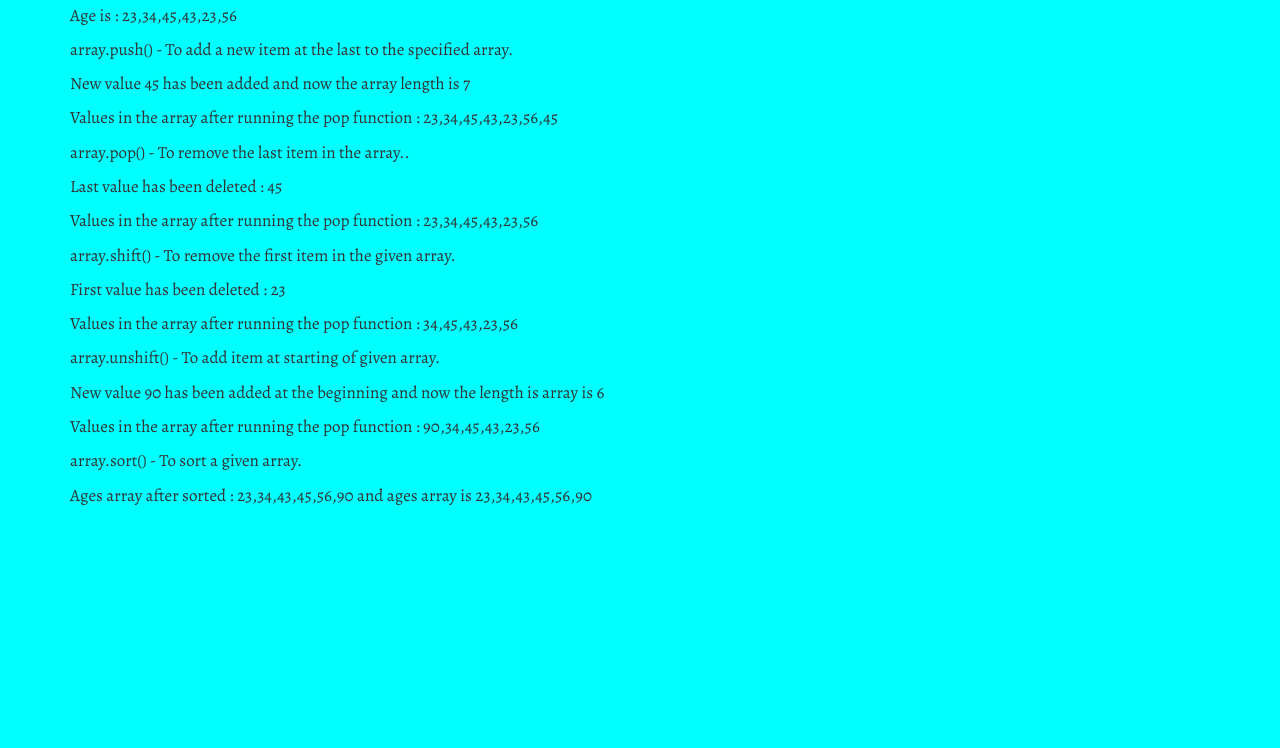
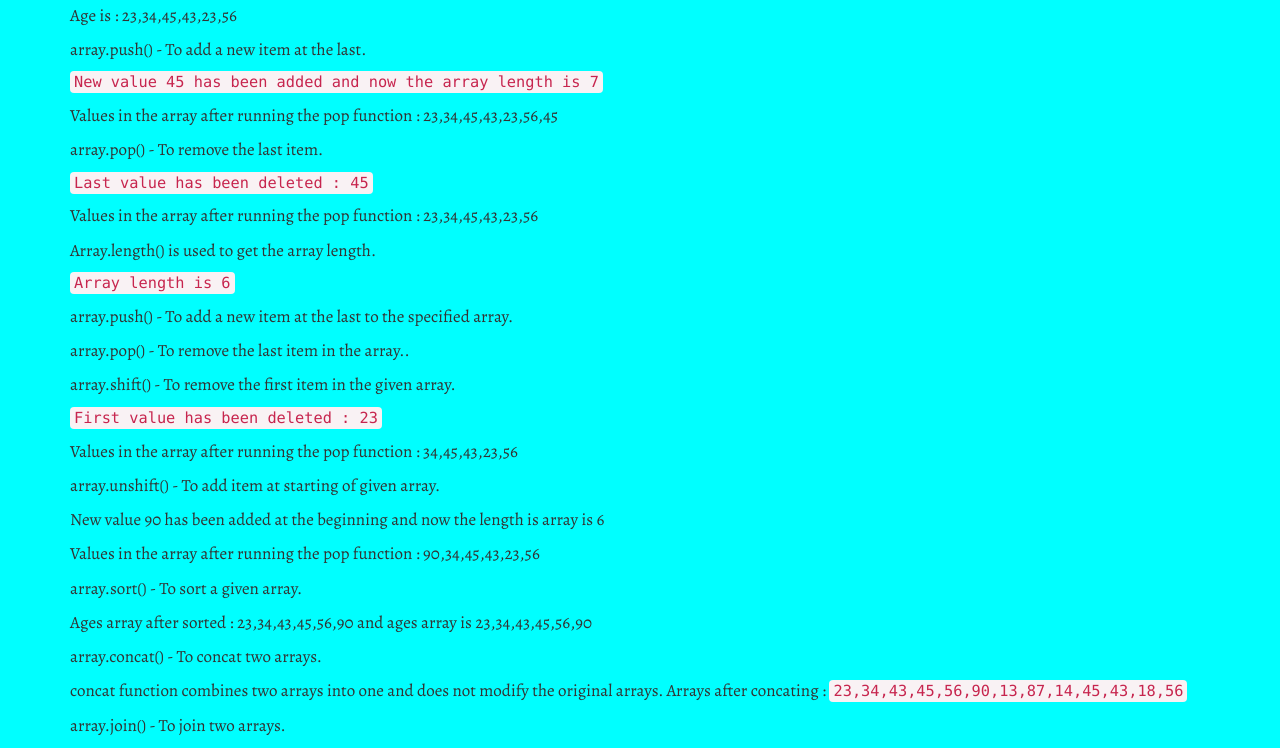
Before and after one commit to naveenmannam/mina-arrays, a website: page index.html in a window 1280 px wide. Shown: the part 66-814 px from the top of the page. Drawn offline with nearby package versions, Linux system fonts and the light colour scheme.

Commit message:
added concat , join , reverse array functions

```diff
--- a/app.js
+++ b/app.js
@@ -11,6 +11,9 @@ document.getElementById('my-after').innerHTML = "Values in the array after runni
 
 var mypop = document.getElementById('my-pop');
 mypop.innerHTML = "Last value has been deleted : " + ages.pop();
+
+var mylen = document.getElementById('my-len');
+mylen.innerHTML = "Array length is " + ages.length;
 
 document.getElementById('my-final').innerHTML = "Values in the array after running the pop function : " + ages;
 
@@ -42,7 +45,7 @@ var getTotal = function(myvalue){
 }
 
 
-var sumOfAges =getTotal(ages);
+var sumOfAges = getTotal(ages);
 
 console.log(sumOfAges);
 
@@ -50,12 +53,33 @@ var newages = [13,87,14,45,43,18,56]
 
 console.log(newages);
 
-var result = newages.filter(function(value){
+var filterresult = newages.filter(function(value){
 	return value > 15;
+	// Filter in array is used to get the output as a boolean result.
 });
 
+var mapresult = newages.map((item) => {
+	return item * 2;
+	// Map in arrays can be used to perform athematic operations in the result.
+})
 
-console.log(result);
+console.log(filterresult);
+console.log(mapresult);
+
+console.log("Array can be reversed using array.reverse() function " + mapresult.reverse());
+
+var mycon = ages.concat(newages);
+var myconcat = document.getElementById('my-concat');
+
+myconcat.innerHTML = "concat function combines two arrays into one and does not modify the original arrays. Arrays after concating : <code> " + mycon + "</code>";
+
+var myjoin = ages.join(', ');
+
+// join function in array mergers the contents into a string and places
+// them in between the elements.
+
+console.log(myjoin);
+
 
 
 
--- a/index.html
+++ b/index.html
@@ -6,13 +6,20 @@
         <link rel="stylesheet" href="https://maxcdn.bootstrapcdn.com/bootstrap/3.3.7/css/bootstrap.min.css"
          integrity="sha384-BVYiiSIFeK1dGmJRAkycuHAHRg32OmUcww7on3RYdg4Va+PmSTsz/K68vbdEjh4u" crossorigin="anonymous">
          <link href="https://fonts.googleapis.com/css?family=Alegreya" rel="stylesheet">
-
         <link rel="stylesheet" type="text/css" href="main.css">
     </head>
     <body>
         <div class="container">
             <h1>All about arrays.</h1>
             <p id="my-ages"></p>
+            <p>array.push() - To add a new item at the last.</p>
+            <p><code id="my-push"></code></p>
+            <p id="my-after"></p>
+            <p>array.pop() - To remove the last item.</p>
+            <p><code id="my-pop"></code></p>
+            <p id="my-final"></p>
+            <p>Array.length() is used to get the array length.</p>
+            <p><code id="my-len"></code></p>
             <p>array.push() - To add a new item at the last to the specified array.</p>
             <p id="my-push"></p>
             <p id="my-after"></p>
@@ -20,13 +27,17 @@
             <p id="my-pop"></p>
             <p id="my-final"></p>
             <p>array.shift() - To remove the first item in the given array.</p>
-            <p id="my-shift"></p>
+            <p> <code id="my-shift"></code></p>
             <p id="my-shifted"></p>
             <p>array.unshift() - To add item at starting of given array.</p>
             <p id="my-unshift"></p>
             <p id="my-unshifted"></p>
             <p>array.sort() - To sort a given array.</p>
             <p id="my-sort"></p>
+            <p>array.concat() - To concat two arrays.</p>
+            <p id="my-concat"></p>
+            <p>array.join() - To join two arrays.</p>
+            <p id="my-join"></p
 
         </div>
 
```
